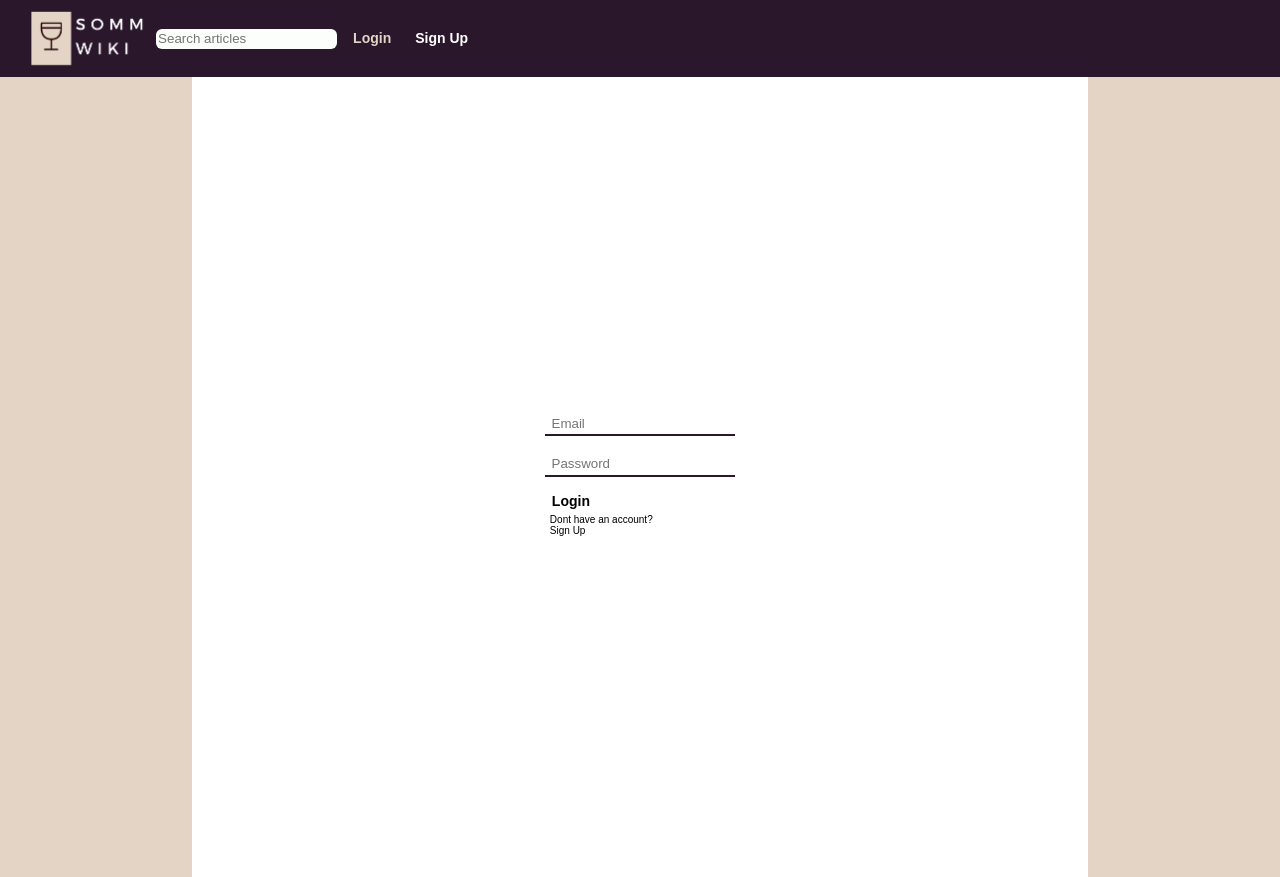
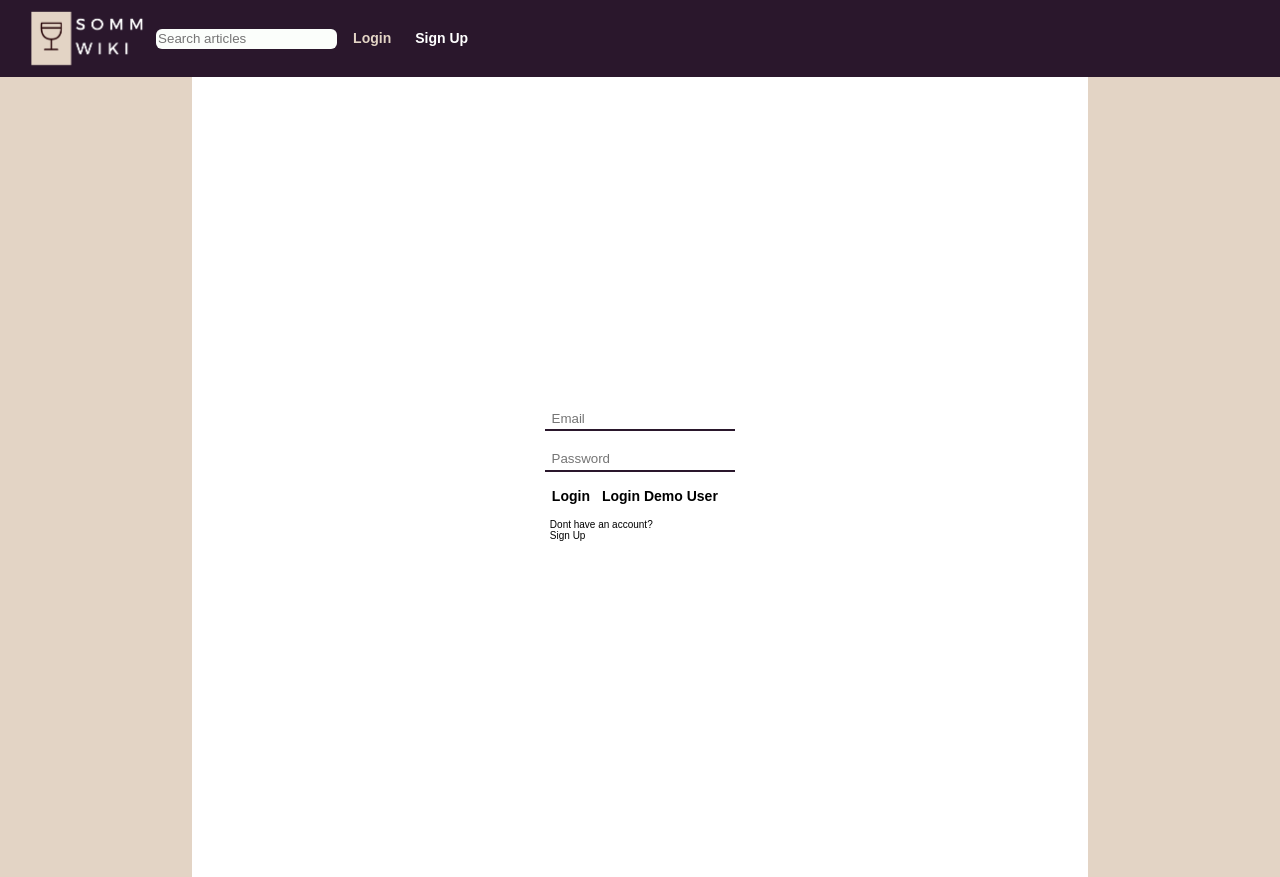
Before and after one commit to Danielfordd/sommwiki, a React (Create React App) app in the folder client/: page /login in a window 1280 px wide. Built offline with nearby package versions, Linux system fonts and the light colour scheme.

Commit message:
login demo user button & fix homepage styling

```diff
--- a/client/src/components/ArticleCard.js
+++ b/client/src/components/ArticleCard.js
@@ -19,9 +19,6 @@ const ArticleCard = ({article}) => {
         <div className="article-preview-card" onClick={handleClick}>
           <img src={article.imgUrl} className="article-preview-card__image" alt={"cat"}/>
           <div className="article-card-title">{article.title}</div>
-          <div className="article-card-abstract-container">
-            <div className="article-card-abstract">{article.abstract}</div>
-          </div>
         </div>
   )
 }
--- /dev/null
+++ b/client/src/components/LoginDemoUser.js
@@ -0,0 +1,26 @@
+import React from "react";
+import { useHistory } from 'react-router-dom'
+import { useDispatch, useSelector } from 'react-redux';
+import { login } from '../store/authentication';
+
+const LoginForm = () => {
+  const dispatch = useDispatch()
+  const history = useHistory()
+  const loggedOut = useSelector(state => state.authentication.username);
+
+  if (loggedOut) {
+    return null
+  }
+
+  const popDemoUser = e => {
+    e.preventDefault()
+    dispatch(login("demouser", "password"))
+    history.push('/')
+  }
+
+  return (
+          <button type="submit" onClick={popDemoUser} className="demo-login-button">Login Demo User</button>
+  );
+}
+
+export default LoginForm
--- a/client/src/components/LoginForm.js
+++ b/client/src/components/LoginForm.js
@@ -2,7 +2,7 @@ import React, { useState } from "react";
 import { useDispatch, useSelector } from 'react-redux';
 import { Redirect } from 'react-router-dom';
 import { NavLink } from "react-router-dom/cjs/react-router-dom.min";
-
+import LoginDemoUser from './LoginDemoUser'
 
 import * as AuthAction from '../store/authentication';
 
@@ -27,6 +27,7 @@ const LoginForm = ({loginHandler, updateEmail, updatePassword, email, password,
                 onChange={updatePassword}
                 className="input"/>
           <button type="submit" className="form-button">Login</button>
+          <LoginDemoUser />
           <div className="signup-form-login">
               <div>Dont have an account?</div><NavLink to="/signup"> Sign Up</NavLink>
           </div>
--- a/client/src/components/SearchBar.js
+++ b/client/src/components/SearchBar.js
@@ -8,7 +8,7 @@ const SearchBar = () => {
   const dispatch = useDispatch();
   const query = useSelector(state => state.search.query)
   const articles = useSelector(state => state.articles.list)
-  const titles = useSelector(state => state.articles.list.map(article => article.title))
+  // const titles = useSelector(state => state.articles.list.map(article => article.title))
 
   const updateSearch = (x) => dispatch(SearchActions.updateQuery(x))
   const updateResults = (sresults) => dispatch(SearchActions.updateSearchResultsTHUNK(sresults))
--- a/client/src/index.css
+++ b/client/src/index.css
@@ -184,7 +184,7 @@ textarea.input {
   flex-flow: wrap;
   max-width: auto;
   max-height: auto;
-  margin: auto;
+  justify-content: center;
   margin-top: 10px;
   padding:5px;
   grid-gap: 7px;
@@ -194,14 +194,15 @@ textarea.input {
 
 
 .article-preview-card {
-  width: 225px;
-  height: 225px;
+  width: 200px;
+  height: 200px;
   background-color: #FBFEFB;
   align-self: center;
   justify-self: center;
   border-radius:7px;
   box-shadow: 0 8px 8px 0 rgba(0,0,0,0.3);
   overflow: hidden;
+  margin: 5px;
 }
 
 .article-preview-card:hover {
@@ -212,7 +213,6 @@ textarea.input {
   margin: 5px;
   font-weight: 600;
   font-size: 14px;
-  border-bottom: 1px solid #2A172C;;
 }
 
 .article-card-abstract {
@@ -255,7 +255,7 @@ textarea.input {
 
 .article-preview-card__image {
   width: 100%;
-  height: 55%;
+  height: 80%;
   border-top-left-radius: 7px;
   border-top-right-radius: 7px;
 }
@@ -439,3 +439,20 @@ margin-bottom: 3px;
 .article-card-abstract {
   margin: 5px;
 }
+
+.demo-login-button {
+  background-color: #EFE5DC;
+  padding: 0;
+  border: black;
+  background: none;
+  font-weight: 600;
+  color: black;
+  font-size: 14px;
+  margin-left: 7px;
+  cursor: pointer;
+  margin-bottom: 10px !important;
+}
+
+.demo-login-button:hover {
+ color: #e3d4c5 !important;;
+}
--- a/client/src/store/articles.js
+++ b/client/src/store/articles.js
@@ -150,7 +150,7 @@ export const deleteArticleThunk = (articleId) => async dispatch => {
   const XSRFTOKEN = await fetch('/api/auth/getToken')
   const token = (await XSRFTOKEN.json())
 
-  const res = await fetch('/api/articles',{
+  await fetch('/api/articles',{
     method: 'DELETE',
     headers: {
       'Content-Type': 'application/json',
```
Also changed, not shown: 2 other files (tests, documents, lock files or other folders).
